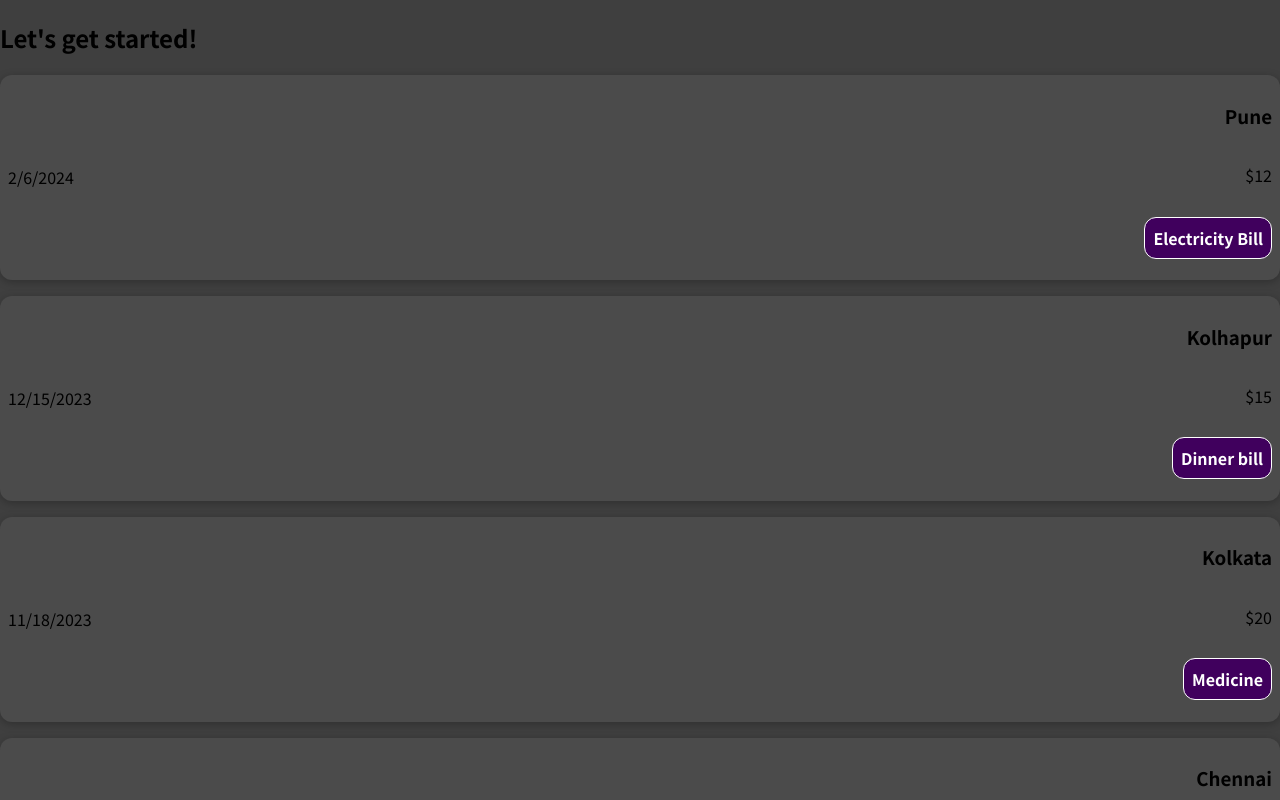
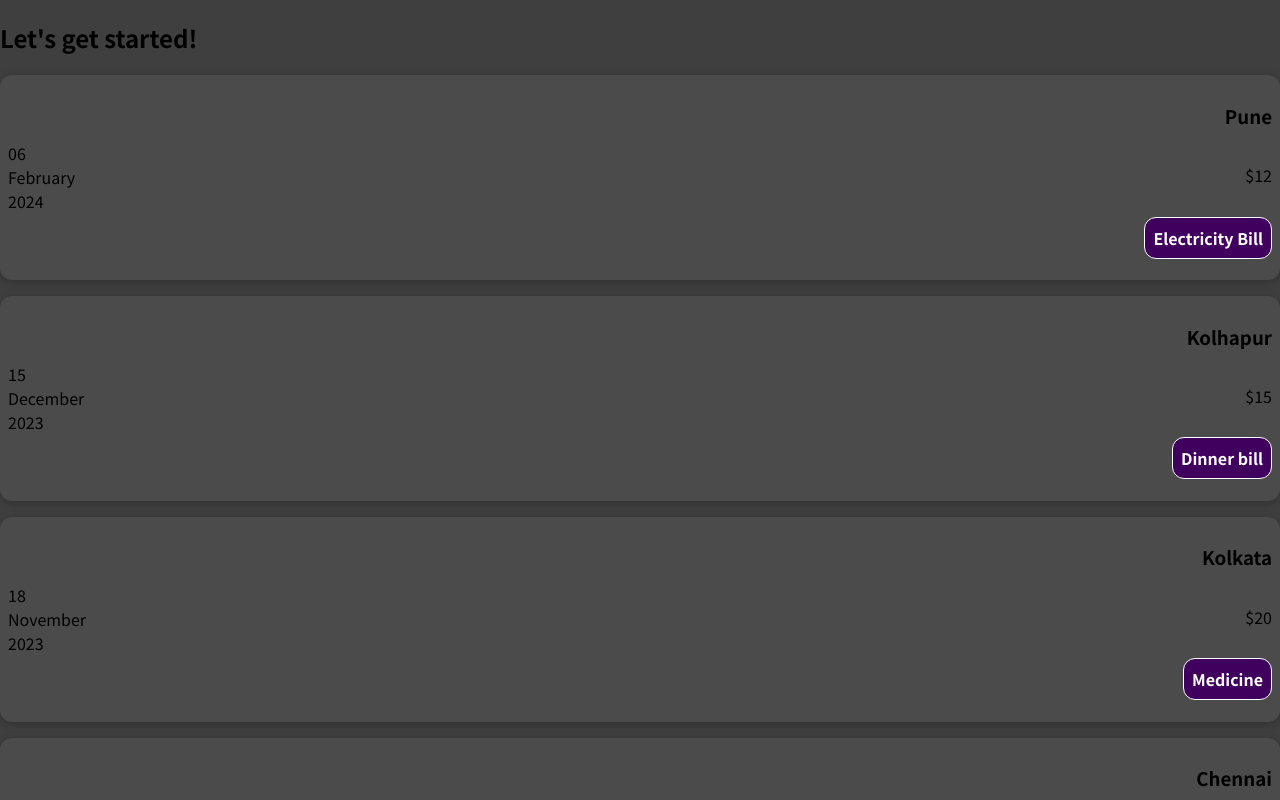
Before and after one commit to akshay7745/reactSharpener, a JavaScript app in the folder 01-starting-setup/: page / in a window 1280 px wide. Shown: the top 800 px of the page. Built offline with nearby package versions, Linux system fonts and the light colour scheme; the HTML template or start-up script is replaced by a standard one.

Commit message:
componet splited into two seperate sub components

```diff
--- a/01-starting-setup/src/App.js
+++ b/01-starting-setup/src/App.js
@@ -36,7 +36,7 @@ function App() {
           amount={expense.amount}
           location={expense.location}
           date={expense.date}
-        ></ExpenseItem>
+        />
       ))}
     </div>
   );
--- /dev/null
+++ b/01-starting-setup/src/components/ExpenseDate.js
@@ -0,0 +1,12 @@
+function ExpenseDate(props) {
+  const { date } = props;
+  return (
+    <div>
+      <div>{date.toLocaleString("en-US", { day: "2-digit" })}</div>
+      <div>{date.toLocaleString("en-US", { month: "long" })}</div>
+      <div>{date.getFullYear()}</div>
+    </div>
+  );
+}
+
+export default ExpenseDate;
--- /dev/null
+++ b/01-starting-setup/src/components/ExpenseDetails.js
@@ -0,0 +1,12 @@
+function ExpenseDetails(props) {
+  const { title, amount, location } = props;
+  return (
+    <div className="expense-item__description">
+      <h2 className="expense-item__price">{title}</h2>
+      <div>${amount}</div>
+      <h3>{location}</h3>
+    </div>
+  );
+}
+
+export default ExpenseDetails;
--- a/01-starting-setup/src/components/ExpenseItem.js
+++ b/01-starting-setup/src/components/ExpenseItem.js
@@ -1,16 +1,14 @@
 import "./ExpenseItem.css";
 
+import ExpenseDate from "./ExpenseDate";
+import ExpenseDetails from "./ExpenseDetails";
 function ExpenseItem(props) {
   const { date, location, title, amount } = props;
 
   return (
     <div className="expense-item">
-      <div>{date.toLocaleDateString()}</div>
-      <div className="expense-item__description">
-        <h2 className="expense-item__price">{title}</h2>
-        <div>${amount}</div>
-        <h3>{location}</h3>
-      </div>
+      <ExpenseDate date={date} />
+      <ExpenseDetails location={location} title={title} amount={amount} />
     </div>
   );
 }
```
